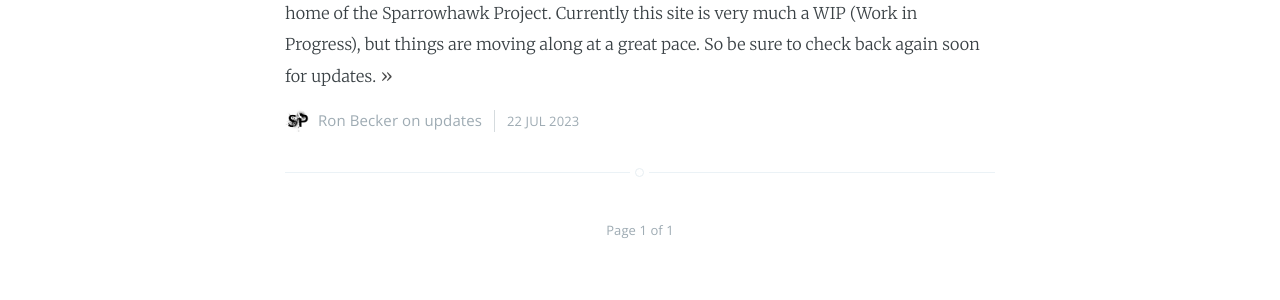
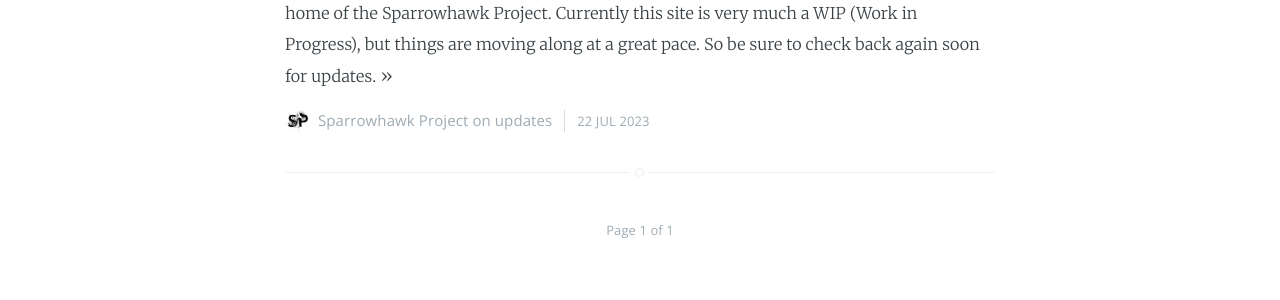
Before and after one commit to SparrowhawkProject/sparrowhawkproject.github.io, a Jekyll site: the page built from index.html, in a window 1280 px wide. Shown: the part 547-847 px from the top of the page. Built offline with Jekyll 4.4.1, drawn with Linux system fonts in a browser that asks for light colours; the list of posts is cut into pages by our own code.

Commit message:
changing names

```diff
--- a/_config.yml
+++ b/_config.yml
@@ -13,7 +13,7 @@ plugins: [jekyll-paginate]
 
 # Details for the RSS feed generator
 url: ""
-author: "Ron Becker"
+author: "Sparrowhawk Project"
 
 # Disqus config
 disqus-shortname: "sparrowhawkproject"
--- a/_layouts/post.html
+++ b/_layouts/post.html
@@ -64,7 +64,7 @@ post_class: post-template
             <!-- If we want to display author's name and bio -->
             {% if site.author %}
                 <figure class="author-image">
-                    <a class="img" href="https://github.com/SparrowhawkProject" style="background-image: url({{'/assets/images/profile.png' | relative_url}})">
+                    <a class="img" href="https://github.com/SparrowhawkProject" style="background-image: url({{'/assets/images/profile.png'}})">
                     <span class="hidden">{{site.author}}'s Picture</span></a>
                 </figure>
                 <section class="author">
@@ -72,7 +72,7 @@ post_class: post-template
                     <h4> {{ site.author }} </h4>
                     <!-- Author Bio -->
                     <p>
-                        Here goes the author description. You might want to place some links too in here
+                        The Sparrowhawk Project is an organization dedicated to creating, and sharing information about FOSS.
                     </p>
                 </section>
             {% endif %}
--- a/index.html
+++ b/index.html
@@ -45,7 +45,7 @@ about: 'about.html'
         </section>
         <footer class="post-meta">
             {% if site.author %}
-                <img class="author-thumb" src="{{'/assets/images/profile.png' | relative_url}}" alt="Author's profile picture" nopin="nopin" />
+                <img class="author-thumb" src="/assets/images/profile.png" alt="Author's profile picture" nopin="nopin" />
                 {{ site.author }}
             {% endif %}
             {% if post.categories.size > 0 %}
```
